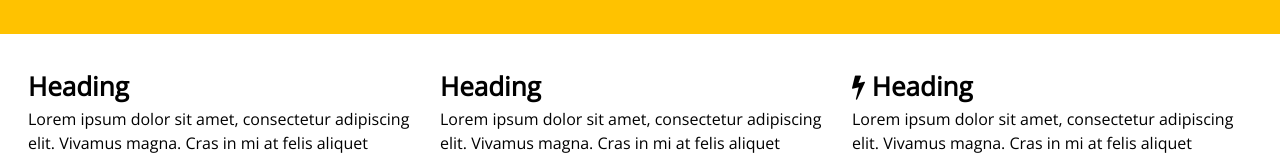
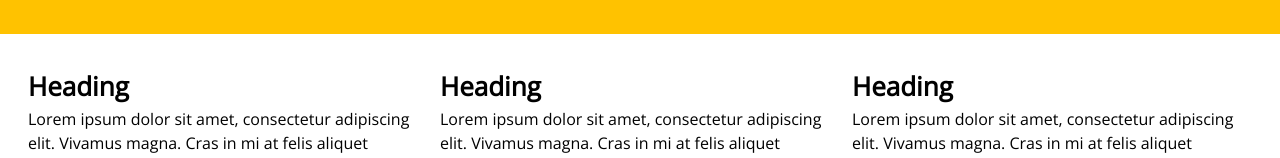
Before and after one commit to CastleCSS/castlecss-boilerplate, a website: page index.html in a window 1280 px wide. Shown: the part 399-557 px from the top of the page. Drawn offline with nearby package versions, Linux system fonts and the light colour scheme.

Commit message:
Removed stray icon

```diff
--- a/index.html
+++ b/index.html
@@ -69,7 +69,7 @@
 				</div>
 				<div class="b0_12 b3_08">
 					<div class="pt pb">
-						<h2><i class="fa fa-bolt"></i>&nbsp;Heading</h2>
+						<h2>Heading</h2>
 						<p>Lorem ipsum dolor sit amet, consectetur adipiscing elit. Vivamus magna. Cras in mi at felis aliquet congue. Ut a est eget ligula molestie gravida. </p>
 						<a href="#"><i class="fa fa-bolt"></i>&nbsp;Read more</a>
 					</div>
```
